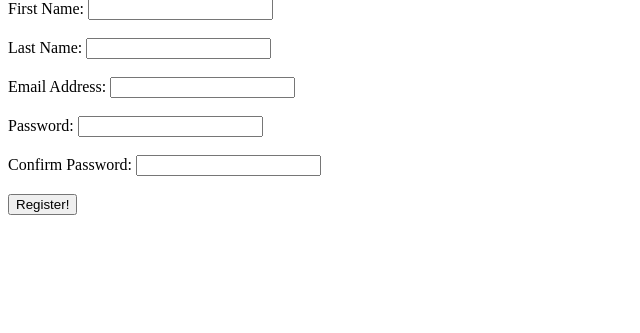
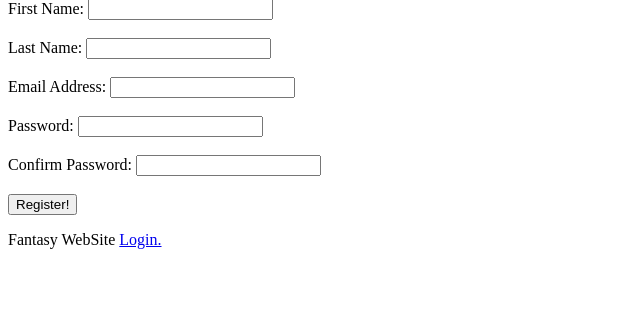
Before and after one commit to github-patrixweb/cosw30, a PHP site: page /labwork/lab2/register.php in a window 1280 px wide. Shown: the part 148-481 px from the top of the page, without its empty margins (0-640 px from the left). Run offline with PHP 8.4, Linux system fonts and the light colour scheme.

Commit message:
Update register.php

```diff
--- a/labwork/lab2/register.php
+++ b/labwork/lab2/register.php
@@ -27,7 +27,7 @@
 
 
         </form>
-
+        <p>Fantasy WebSite <a href="login.php" title="Fantasy WebSite Login.">Login.</a></p>
 
     </body>
 </html>
```
